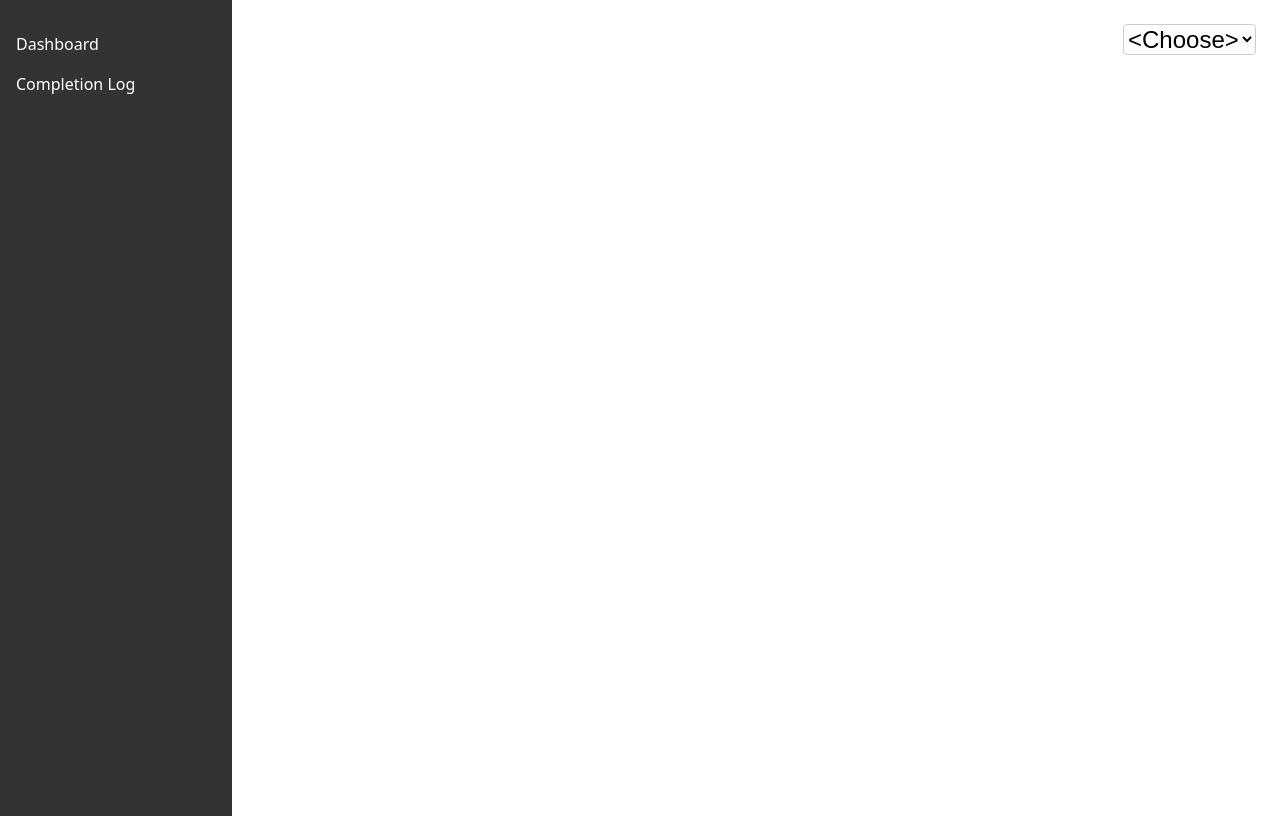
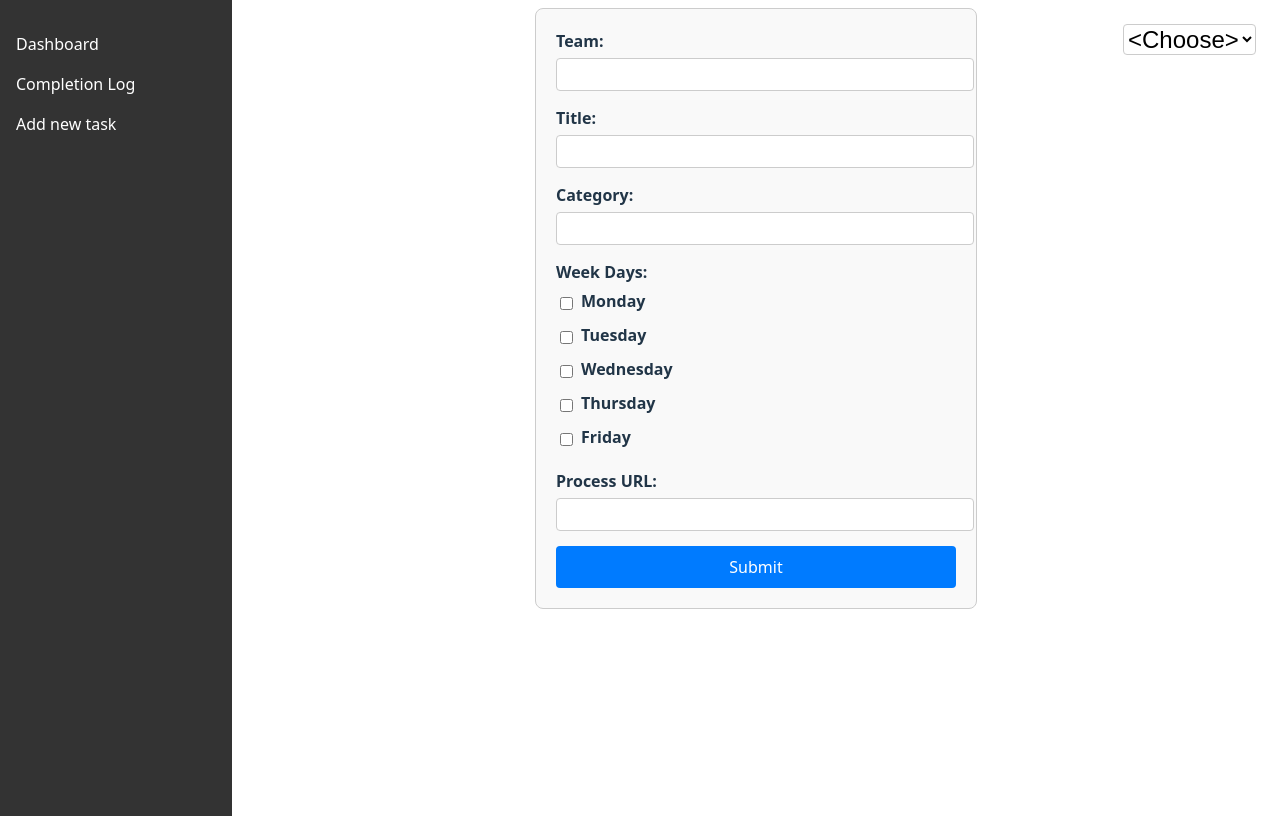
Before and after one commit to MXC1/operational-dashboard-app, a React (Vite) app: page /new-task-form in a window 1280 px wide. Built offline with nearby package versions, Linux system fonts and the light colour scheme; no server answers.

Commit message:
Add task form UI

```diff
--- a/package.json
+++ b/package.json
@@ -13,6 +13,7 @@
     "axios": "^1.8.4",
     "react": "^19.0.0",
     "react-dom": "^19.0.0",
+    "react-hook-form": "^7.55.0",
     "react-router-dom": "^7.4.1"
   },
   "devDependencies": {
--- a/src/App.tsx
+++ b/src/App.tsx
@@ -1,12 +1,12 @@
 import React, { useEffect, useState } from "react";
 import axios from "axios";
-import TaskGrid from "./components/TaskGrid";
+import TaskGrid from "./pages/TaskGrid";
 import Navbar from "./components/Navbar";
-import "./components/TaskGrid.css";
 import { BrowserRouter, Route, Routes } from "react-router-dom";
 import "./App.css";
 import CompletionLogPage from "./pages/CompletionLogPage";
 import "./components/LoadingSpinner.css"; // Import spinner styles
+import NewTaskForm from "./pages/newTaskForm";
 
 type Task = {
   key: string;
@@ -163,6 +163,10 @@ const App: React.FC = () => {
               path="/completion-log"
               element={<CompletionLogPage completedTasks={completedTasks} />}
             />
+            <Route
+              path="/new-task-form"
+              element={<NewTaskForm />}
+            />
           </Routes>
         </div>
       </div>
--- a/src/components/Navbar.tsx
+++ b/src/components/Navbar.tsx
@@ -7,10 +7,13 @@ const Navbar: React.FC = () => {
     <nav className="navbar">
       <ul>
         <li>
-          <Link to="/" onClick={() => console.log('Navigating to Dashboard')}>Dashboard</Link>
+          <Link to="/" onClick={() => console.log('Navigating to /')}>Dashboard</Link>
         </li>
         <li>
-          <Link to="/completion-log" onClick={() => console.log('Navigating to Completion Log')}>Completion Log</Link>
+          <Link to="/completion-log" onClick={() => console.log('Navigating to /completion-log')}>Completion Log</Link>
+        </li>
+        <li>
+          <Link to="/new-task-form" onClick={() => console.log('Navigating to /new-task-form')}>Add new task</Link>
         </li>
       </ul>
     </nav>
--- a/src/components/TaskGrid.css
+++ b/src/pages/TaskGrid.css
@@ -101,5 +101,5 @@
 
 button:disabled {
     cursor: not-allowed;
-    opacity: 0.6; /* Optional: visually indicate the button is disabled */
+    opacity: 0.6;
 }
--- a/src/components/TaskGrid.tsx
+++ b/src/pages/TaskGrid.tsx
@@ -1,4 +1,5 @@
 import React from "react";
+import "./TaskGrid.css";
 
 // Task Type
 interface Task {
--- /dev/null
+++ b/src/pages/newTaskForm.css
@@ -0,0 +1,51 @@
+.new-task-form {
+  max-width: 400px;
+  margin: 0 auto;
+  padding: 20px;
+  border: 1px solid #ccc;
+  border-radius: 8px;
+  background-color: #f9f9f9;
+}
+
+.form-group {
+  margin-bottom: 15px;
+}
+
+.form-group label {
+  display: block;
+  margin-bottom: 5px;
+  font-weight: bold;
+}
+
+.form-group input[type="text"],
+.form-group input[type="url"] {
+  width: 100%;
+  padding: 8px;
+  border: 1px solid #ccc;
+  border-radius: 4px;
+}
+
+.checkbox-group {
+  display: flex;
+  align-items: center;
+  margin-bottom: 5px;
+}
+
+.checkbox-group input[type="checkbox"] {
+  margin-right: 8px;
+}
+
+button[type="submit"] {
+  display: block;
+  width: 100%;
+  padding: 10px;
+  background-color: #007bff;
+  color: white;
+  border: none;
+  border-radius: 4px;
+  cursor: pointer;
+}
+
+button[type="submit"]:hover {
+  background-color: #0056b3;
+}
--- /dev/null
+++ b/src/pages/newTaskForm.tsx
@@ -0,0 +1,90 @@
+import React from "react";
+import { useForm, Controller } from "react-hook-form";
+import "./newTaskForm.css";
+
+interface FormData {
+  team: string;
+  title: string;
+  category: string;
+  weekDays: string[]; // Changed to an array of strings
+  processUrl: string;
+}
+
+const NewTaskForm: React.FC = () => {
+  const { register, handleSubmit, control, reset, setValue, watch } = useForm<FormData>({
+    defaultValues: {
+      title: "",
+      category: "",
+      weekDays: [], // Default to an empty array
+      processUrl: "",
+    },
+  });
+
+  const weekDays = watch("weekDays");
+
+  const toggleWeekDay = (day: string) => {
+    const updatedWeekDays = weekDays.includes(day)
+      ? weekDays.filter((d) => d !== day)
+      : [...weekDays, day];
+    setValue("weekDays", updatedWeekDays);
+  };
+
+  const onSubmit = (data: FormData) => {
+    console.log(data);
+    reset(); // Reset form after submission
+  };
+
+  return (
+    <form className="new-task-form" onSubmit={handleSubmit(onSubmit)}>
+      <div className="form-group">
+        <label htmlFor="team">Team:</label>
+        <input
+          type="text"
+          id="team"
+          {...register("team", { required: true })}
+        />
+      </div>
+      <div className="form-group">
+        <label htmlFor="title">Title:</label>
+        <input
+          type="text"
+          id="title"
+          {...register("title", { required: true })}
+        />
+      </div>
+      <div className="form-group">
+        <label htmlFor="category">Category:</label>
+        <input
+          type="text"
+          id="category"
+          {...register("category", { required: true })}
+        />
+      </div>
+      <div className="form-group">
+        <label>Week Days:</label>
+        {["Monday", "Tuesday", "Wednesday", "Thursday", "Friday"].map((day) => (
+          <div key={day} className="checkbox-group">
+            <input
+              type="checkbox"
+              id={day}
+              checked={weekDays.includes(day)}
+              onChange={() => toggleWeekDay(day)}
+            />
+            <label htmlFor={day}>{day}</label>
+          </div>
+        ))}
+      </div>
+      <div className="form-group">
+        <label htmlFor="processUrl">Process URL:</label>
+        <input
+          type="url"
+          id="processUrl"
+          {...register("processUrl", { required: true })}
+        />
+      </div>
+      <button type="submit">Submit</button>
+    </form>
+  );
+};
+
+export default NewTaskForm;
```
Also changed, not shown: 1 other file (tests, documents, lock files or other folders).
